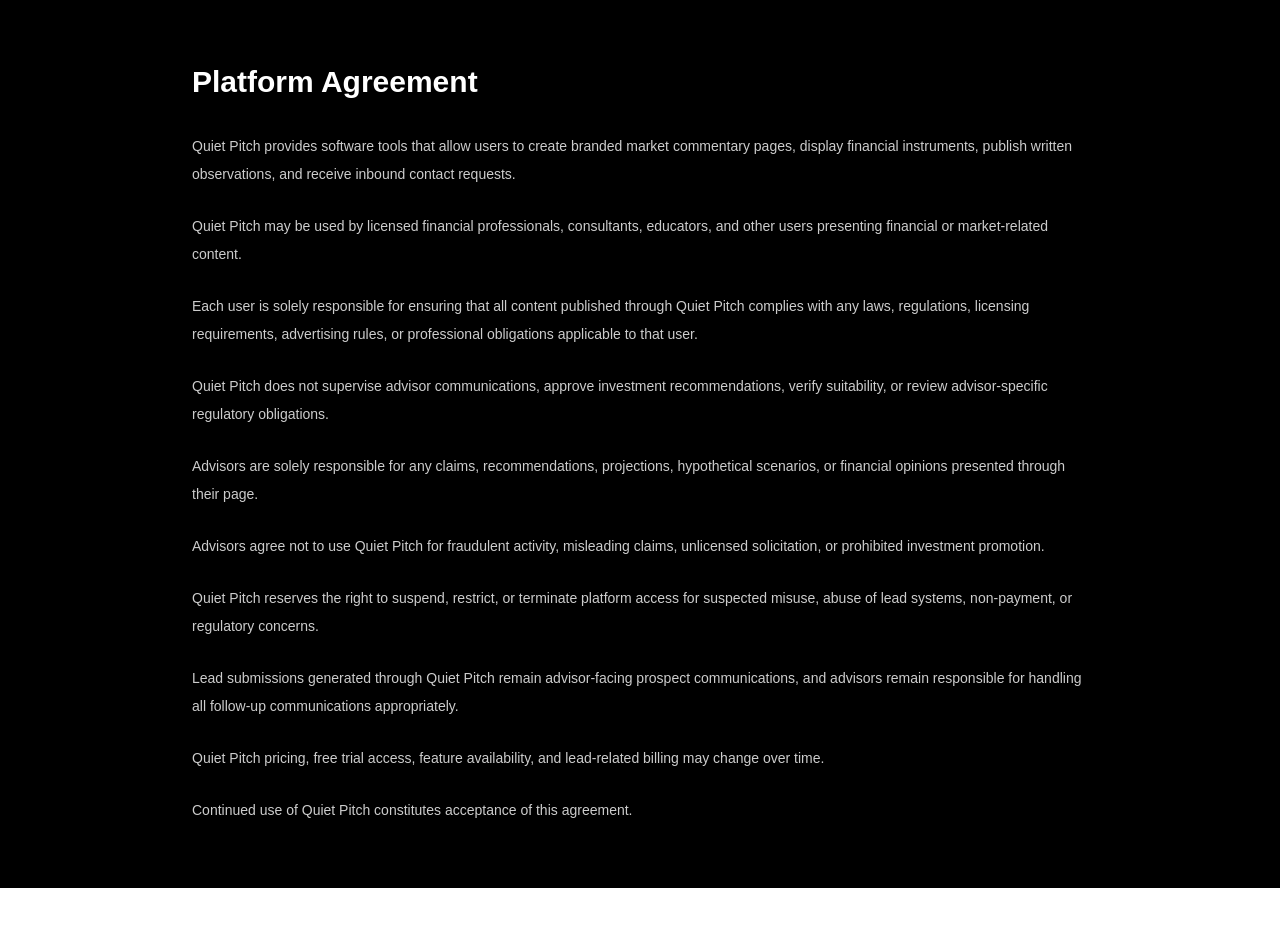
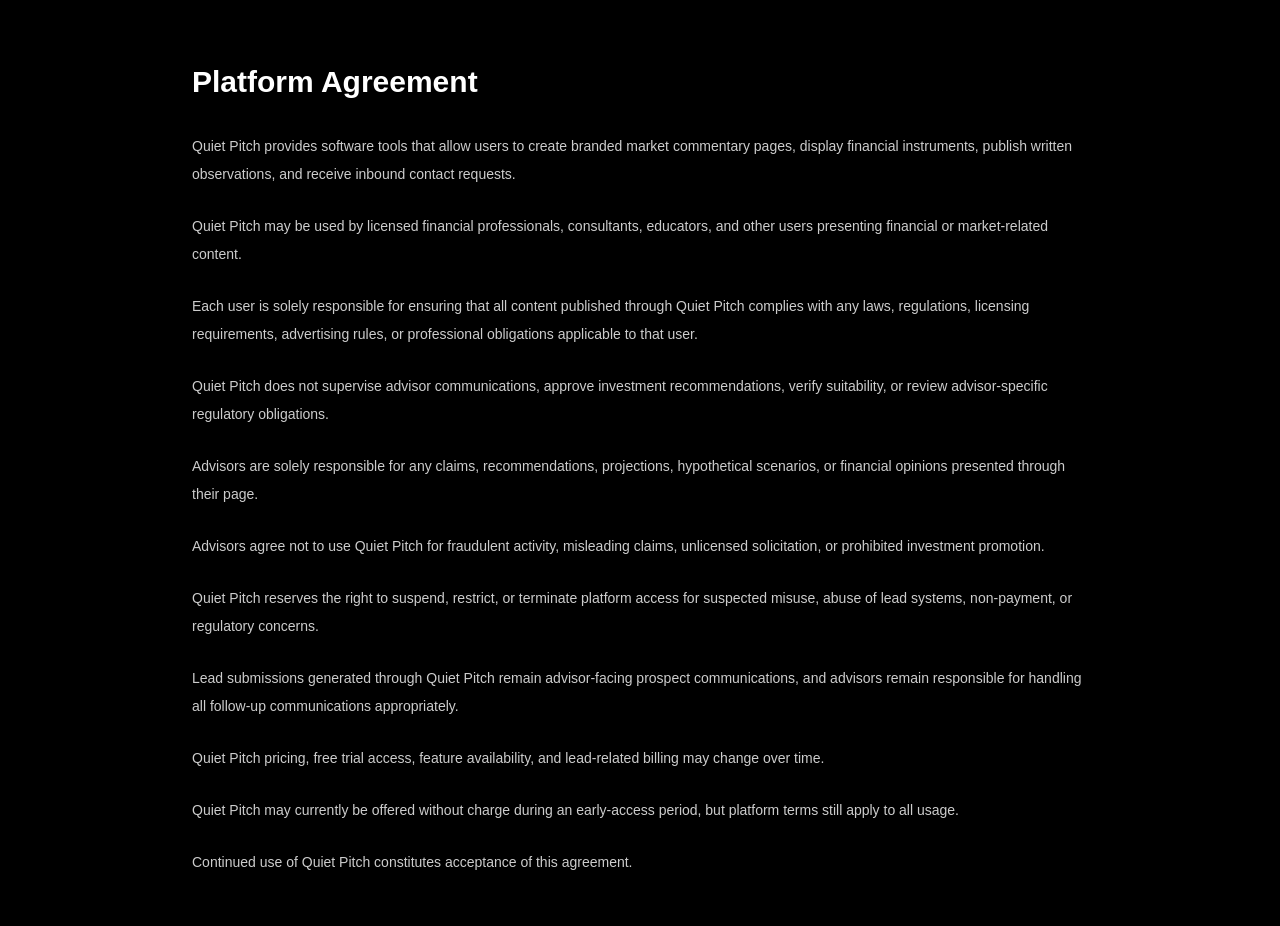
Before and after one commit to ByteBotanist/quietpitch-site, a Next.js app: page /platform-agreement in a window 1280 px wide. Shown: the top 926 px of the page. Before the commit the page ends 888 px from the top, so only its background shows below. Built offline with nearby package versions, Linux system fonts and the light colour scheme.

Commit message:
Fix platform agreement footer route

```diff
--- a/app/platform-agreement/page.tsx
+++ b/app/platform-agreement/page.tsx
@@ -52,6 +52,10 @@
           </p>
 
           <p>
+            Quiet Pitch may currently be offered without charge during an early-access period,
+            but platform terms still apply to all usage.</p>
+
+          <p>
             Continued use of Quiet Pitch constitutes acceptance of this agreement.
           </p>
         </div>
--- a/components/Footer.tsx
+++ b/components/Footer.tsx
@@ -11,7 +11,7 @@
           <Link href="/privacy" className="hover:text-blue-200 transition-colors">Privacy</Link>
           <Link href="/terms" className="hover:text-blue-200 transition-colors">Terms</Link>
           <Link href="/disclaimer" className="hover:text-blue-200 transition-colors">Disclaimer</Link>
-          <Link href="/advisor-agreement" className="hover:text-blue-200 transition-colors">Advisor Agreement</Link>
+          <Link href="/platform-agreement" className="hover:text-blue-200 transition-colors">Platform Agreement</Link>
         </span>
       </div>
     </footer>
```
